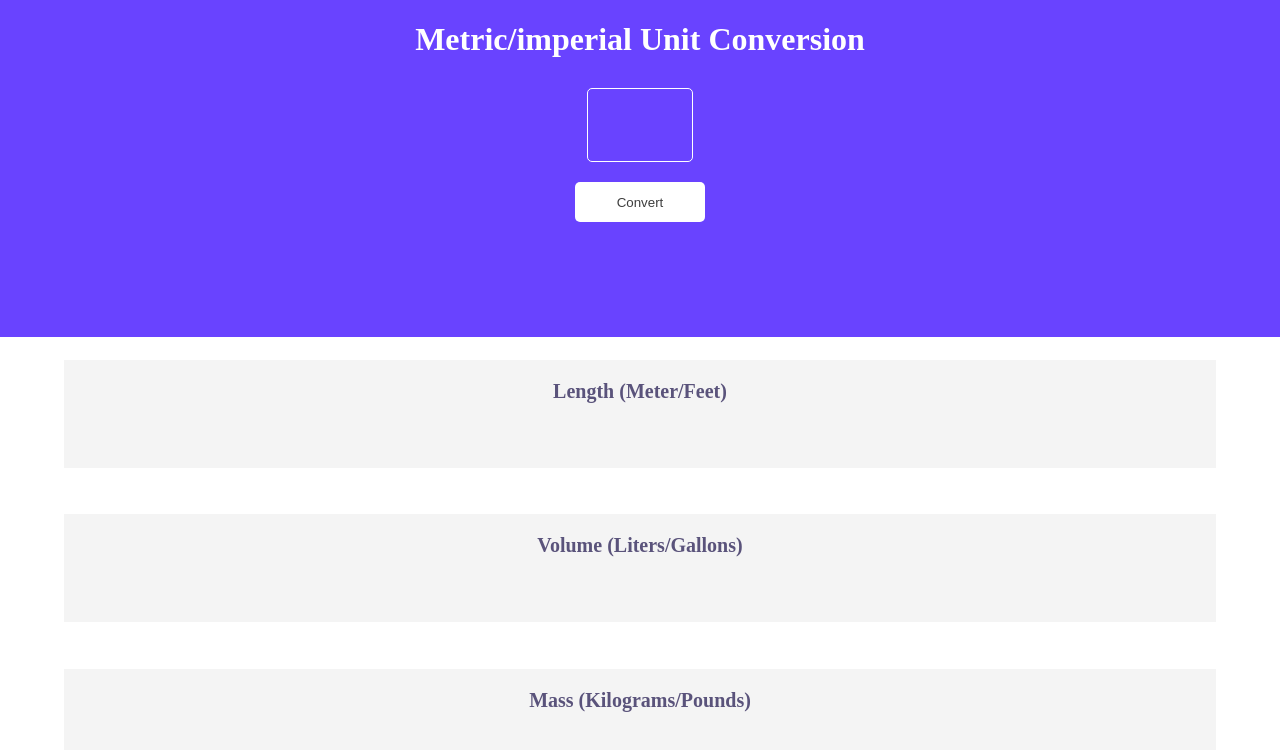
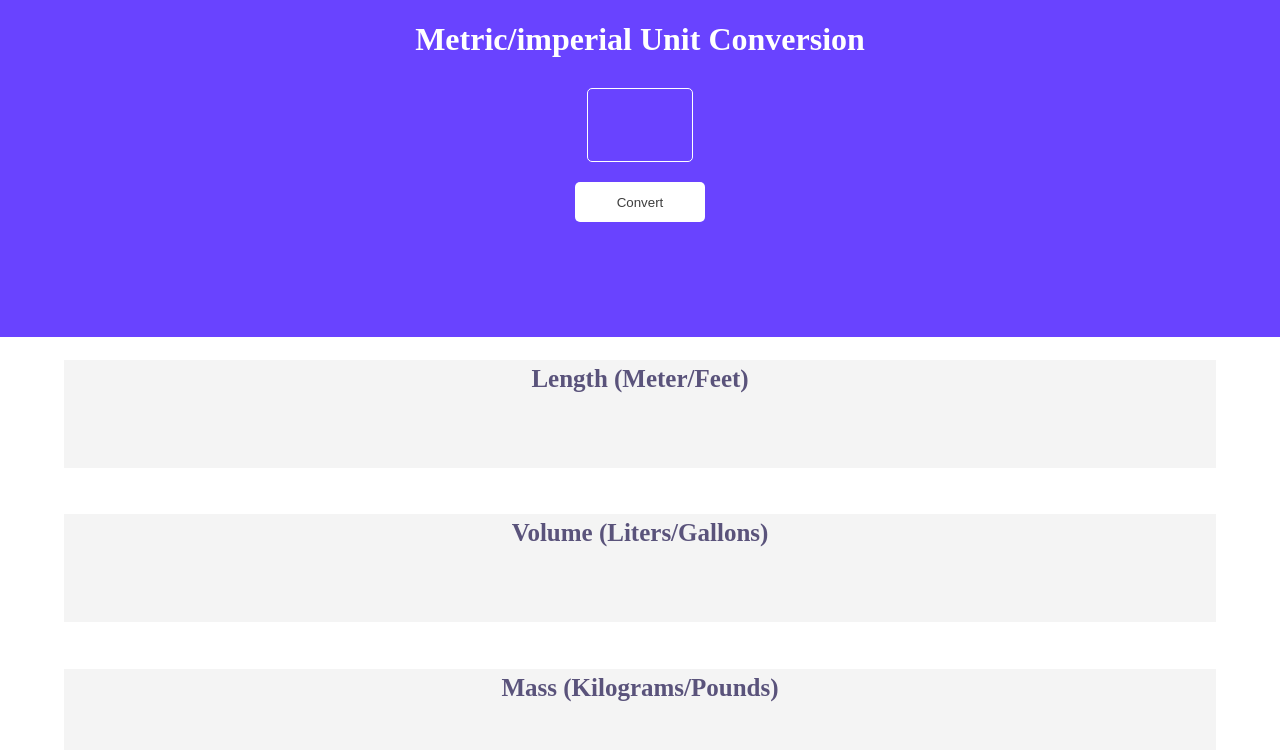
Before and after one commit to bielnvd/Unit-Conversion., a website built with Vite: page index.html in a window 1280 px wide. Built offline with nearby package versions, Linux system fonts and the light colour scheme.

Commit message:
aumentei-font-outputs

```diff
--- a/index.css
+++ b/index.css
@@ -76,7 +76,8 @@ input[type="number"]::-webkit-outer-spin-button {
 .output-h {
     color : #5A537B;
     font-weight: bold;
-    font-size: 20px;
+    margin-top : 5px;
+    font-size: 25px;
 }
 .response-style {
     color : #353535;
```
Also changed, not shown: dist/assets/index-BH0hmbJV.css (added), dist/index.html (added), 1 other file.
